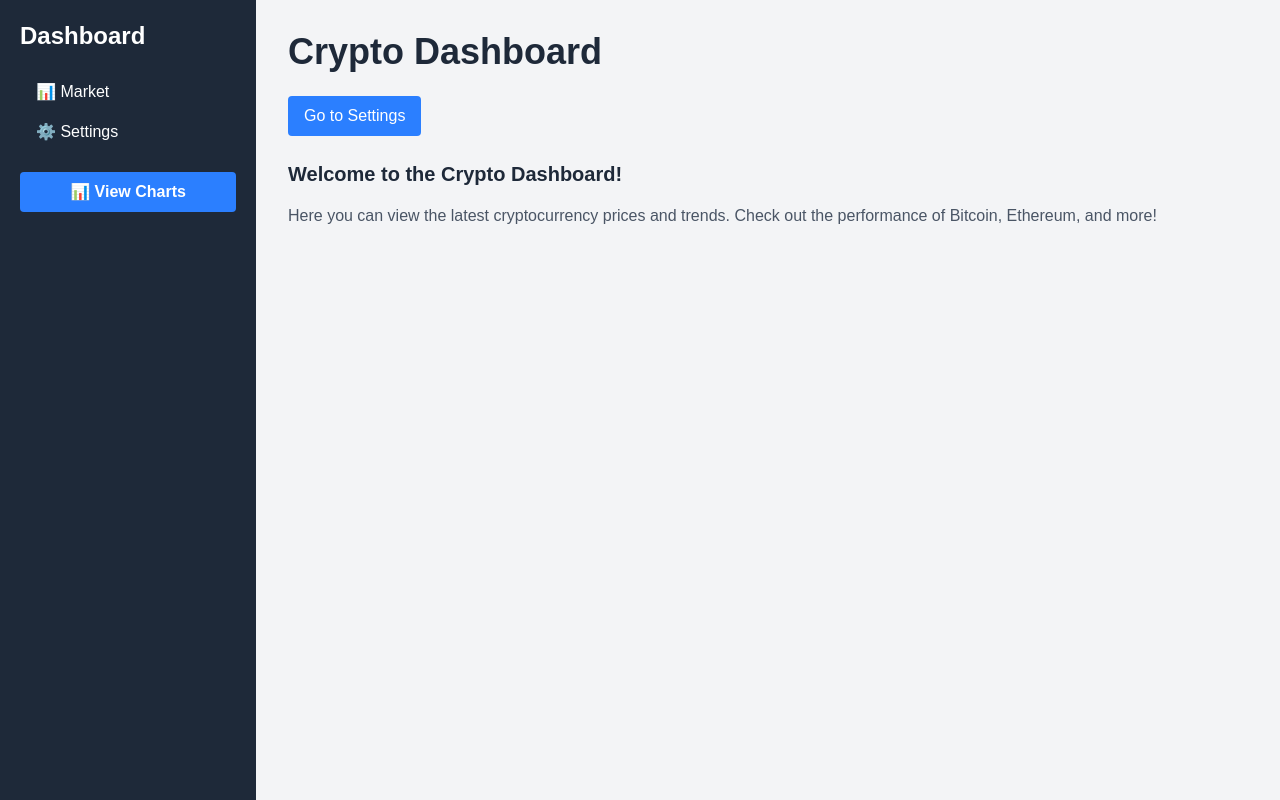
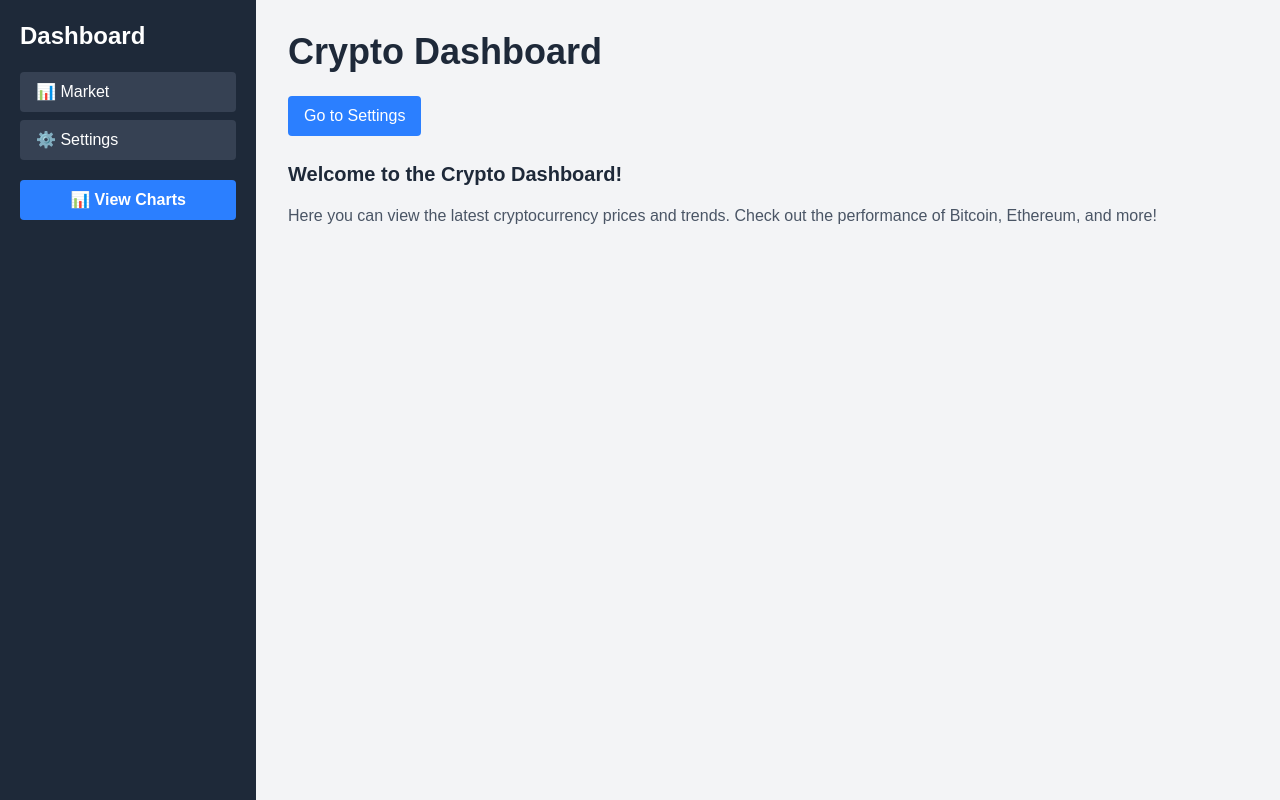
Before and after one commit to mahkia89/crypto-frontend, a Next.js app: page / in a window 1280 px wide. Built offline with nearby package versions, Linux system fonts and the light colour scheme; no server answers.

Commit message:
Update Sidebar.js

```diff
--- a/src/app/components/Sidebar.js
+++ b/src/app/components/Sidebar.js
@@ -1,12 +1,26 @@
 import Link from 'next/link';
 
-export default function Sidebar() {
+export default function Sidebar({ onMarketClick, onSettingsClick }) {
     return (
       <div className="w-64 h-screen bg-gray-800 text-white p-5">
         <h2 className="text-2xl font-bold mb-5">Dashboard</h2>
         <ul>
-          <li className="py-2 px-4 hover:bg-gray-700 rounded cursor-pointer">📊 Market</li>
-          <li className="py-2 px-4 hover:bg-gray-700 rounded cursor-pointer">⚙️ Settings</li>
+          <li>
+            <button
+              onClick={onMarketClick}
+              className="w-full py-2 px-4 bg-gray-700 hover:bg-gray-600 rounded cursor-pointer text-left"
+            >
+              📊 Market
+            </button>
+          </li>
+          <li className="mt-2">
+            <button
+              onClick={onSettingsClick}
+              className="w-full py-2 px-4 bg-gray-700 hover:bg-gray-600 rounded cursor-pointer text-left"
+            >
+              ⚙️ Settings
+            </button>
+          </li>
         </ul>
         <div className="mt-5">
           <Link href="/charts">
```
Lines whose indentation alone changed are shown as unchanged.
